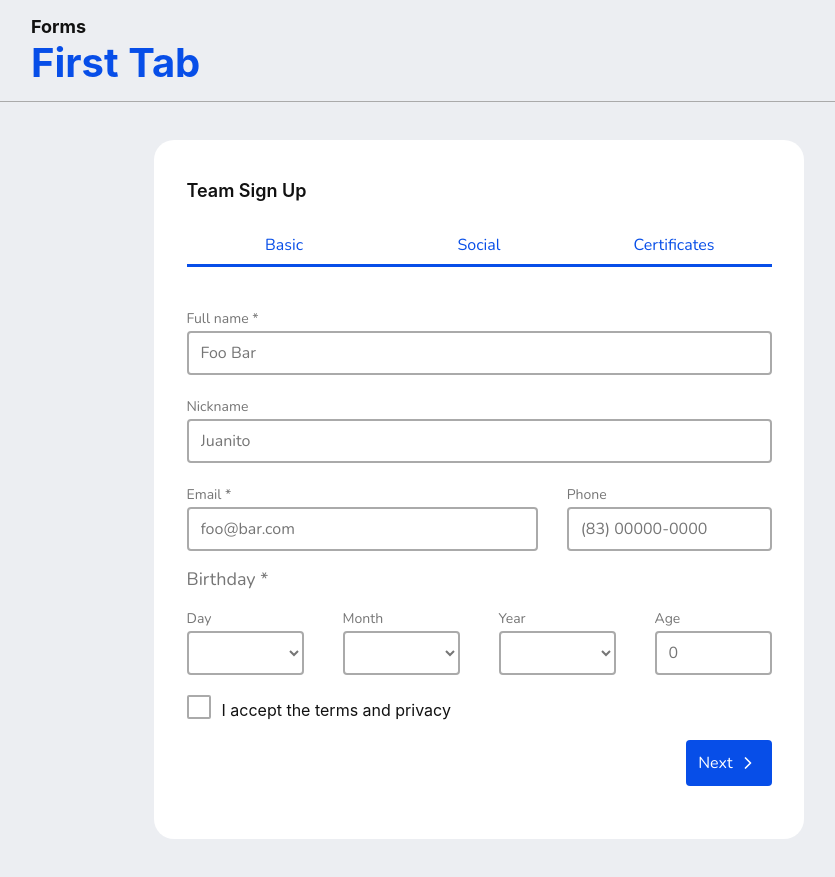
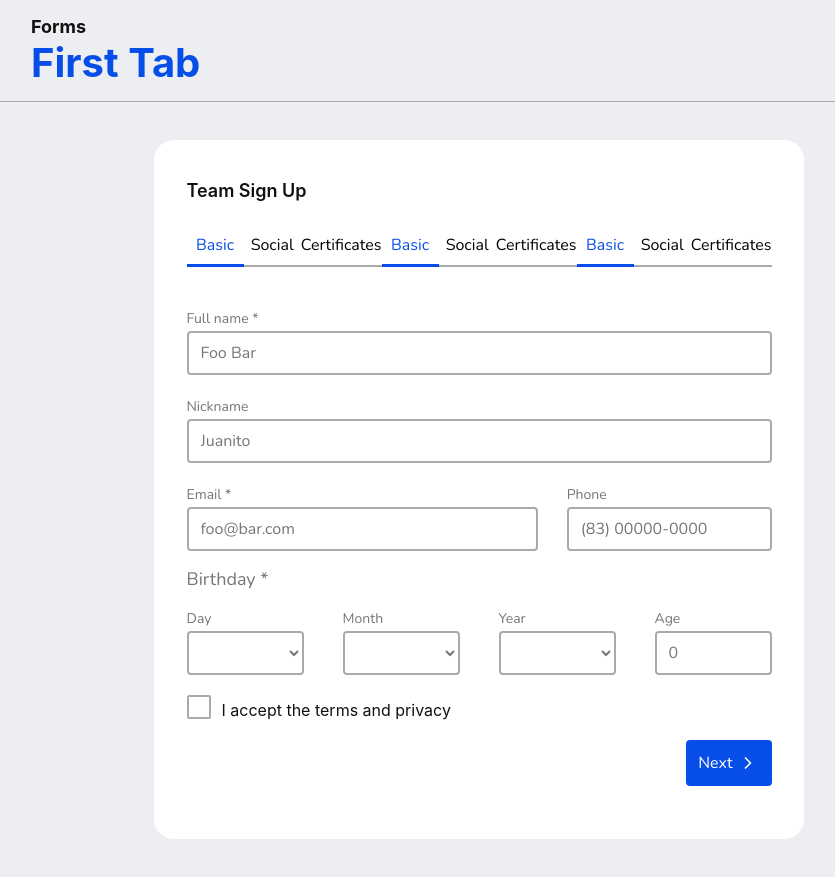
Before and after one commit to Albaax/react-form-project, a React (Create React App) app: page / in a window 1280 px wide. Shown: the whole page, without its empty margins (161-996 px from the left). Built offline with nearby package versions, Linux system fonts and the light colour scheme.

Commit message:
refactor: change structure of tabNavigation component and add conditionals for toggle tabs

```diff
--- a/src/Components/TabNavigation/index.js
+++ b/src/Components/TabNavigation/index.js
@@ -1,12 +1,49 @@
-import React from 'react';
+import React, { useEffect, useState } from 'react';
 import './TabNavigation.css';
 
-const TabNavigation = ({currentTab, activeTab, onClick}) => {
+const TabNavigation = ({step2, step3, currentStep, setCurrentStep}) => {
+    const [active1, setActive1] = useState('active');
+    const [active2, setActive2] = useState('');
+    const [active3, setActive3] = useState('');
+
+    useEffect( () => {
+        if(currentStep === 0){
+            setActive1('active');
+            setActive2('');
+            setActive3('');
+        }
+        if(currentStep === 1){
+            setActive1('');
+            setActive2('active');
+            setActive3('');
+        }
+        if(currentStep === 2){
+            setActive1('');
+            setActive2('');
+            setActive3('active');
+        }
+    }, [currentStep]);
+
+    const handleClick1 = () => setCurrentStep(0);
+    const handleClick2 = () => {
+        if(step2) setCurrentStep(1);
+    }
+    const handleClick3 = () => {
+        if(step3) setCurrentStep(2);
+    }
 
     return (
-        <div onClick={onClick} className={`tabs ${currentTab} ${activeTab}`}>
-            <span className={`${currentTab}`}>{currentTab}</span>
-        </div>
+        <>
+            <div onClick={handleClick1} className={`tabs basic ${active1}`}>
+                <span className="basic_span">Basic</span>
+            </div>
+            <div onClick={handleClick2} className={`tabs social ${active2}`}>
+                <span className="social_span">Social</span>
+            </div>
+            <div onClick={handleClick3} className={`tabs certificates ${active3}`}>
+                <span className="certificates_span">Certificates</span>
+            </div>
+        </>
         );
 }
 
```
